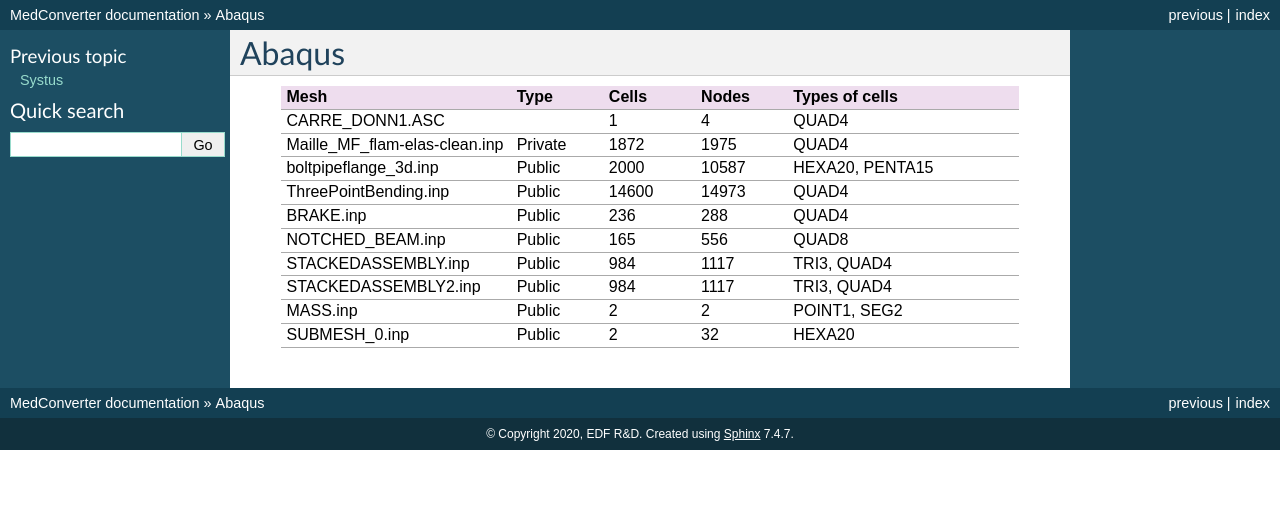
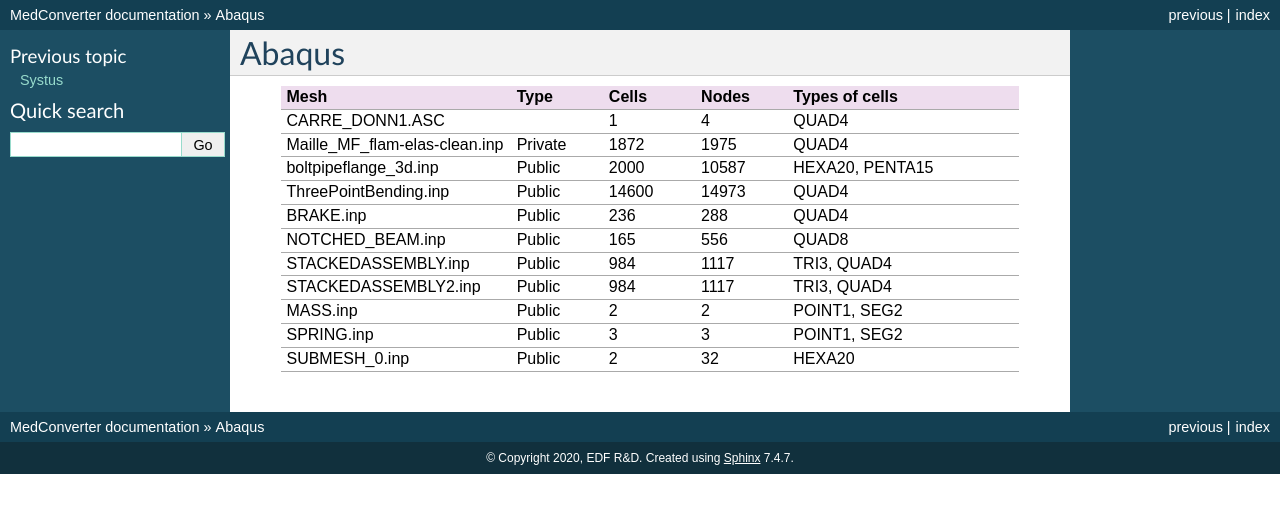
Before and after one commit to jf---/salome-med-convert, a Sphinx documentation site: the page built from doc/sphinx/tests_abaqus.rst, in a window 1280 px wide. Shown: the top 513 px of the page. Built offline with Sphinx 7.4.7, drawn with Linux system fonts in a browser that asks for light colours; formulas are drawn with MathJax 3.

Commit message:
[#29889] Fix bad merge

```diff
--- a/doc/sphinx/tests_abaqus.rst
+++ b/doc/sphinx/tests_abaqus.rst
@@ -55,6 +55,11 @@ Abaqus
      - 2
      - 2
      - POINT1, SEG2
+   * - SPRING.inp
+     - Public
+     - 3
+     - 3
+     - POINT1, SEG2
    * - SUBMESH_0.inp
      - Public
      - 2
```
Also changed, not shown: 2 other files.
